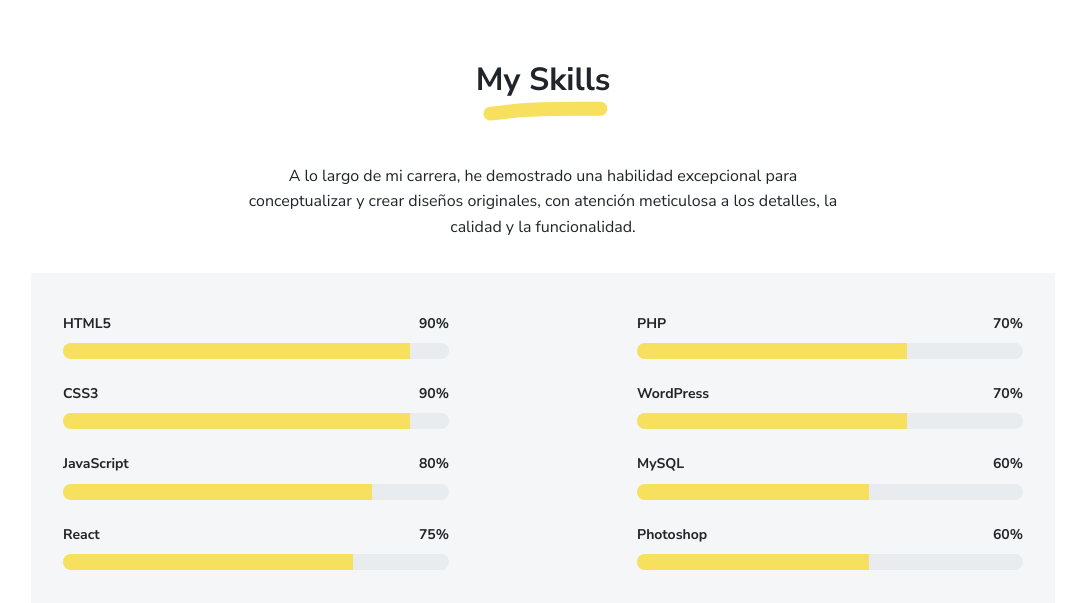
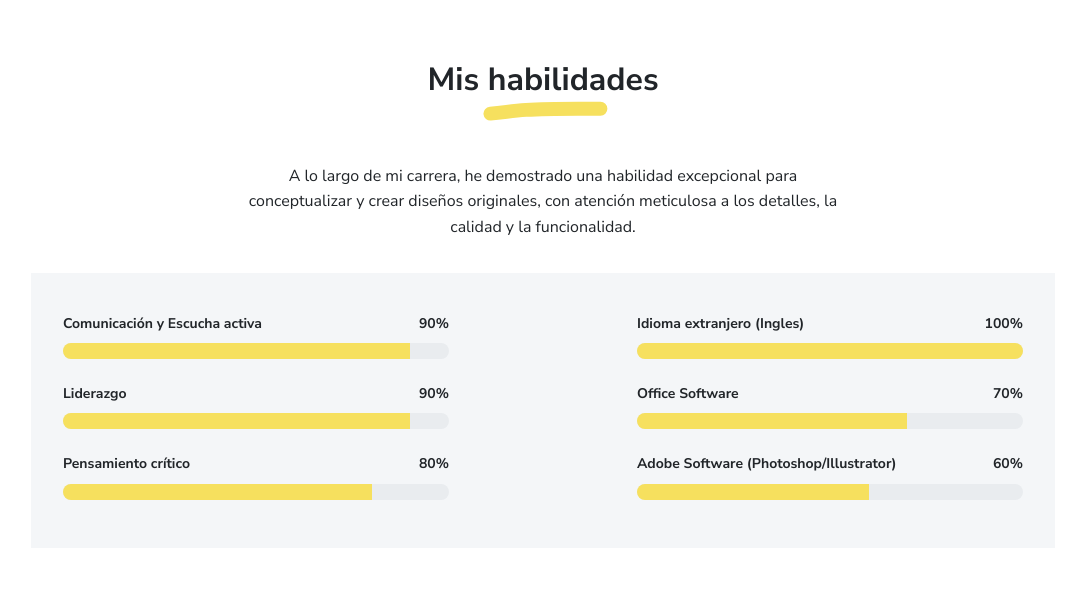
Before and after one commit to cinthyaserra/cinthyaserra.github.io, a plain HTML site: page index.html in a window 1280 px wide. Shown: the part 1237-1840 px from the top of the page, without its empty margins (97-1170 px from the left). Drawn offline with Linux system fonts and the light colour scheme.

Commit message:
Update index.html

```diff
--- a/index.html
+++ b/index.html
@@ -29,7 +29,7 @@
   <body id="top">
     <header class="bg-light">
       <nav class="navbar navbar-expand-lg navbar-light bg-light" id="header-nav" role="navigation">
-        <div class="container"><a class="link-dark navbar-brand site-title mb-0" href="#">Super Folio</a>
+        <div class="container"><a class="link-dark navbar-brand site-title mb-0" href="#">Cinthya Serra</a>
           <button class="navbar-toggler" type="button" data-bs-toggle="collapse" data-bs-target="#navbarSupportedContent" aria-controls="navbarSupportedContent" aria-expanded="false" aria-label="Toggle navigation"><span class="navbar-toggler-icon"></span></button>
           <div class="collapse navbar-collapse" id="navbarSupportedContent">
             <ul class="navbar-nav ms-auto me-2">
@@ -53,7 +53,7 @@
         <div class="col-lg-6">
           <div class="mt-5">
             <p class="lead text-uppercase mb-1">Hola!</p>
-            <h1 class="intro-title marker" data-aos="fade-left" data-aos-delay="50">soy Cinthya Serra</h1>
+            <h1 class="intro-title marker" data-aos="fade-left" data-aos-delay="50">Soy Cinthya Serra</h1>
             <p class="lead fw-normal mt-3" data-aos="fade-up" data-aos-delay="100">Profesional en Diseño de Indumentaria</p>
             <div class="social-nav" data-aos="fade-up" data-aos-delay="200">
               <nav role="navigation">
@@ -63,7 +63,7 @@
                 </ul>
               </nav>
             </div>
-            <div class="mt-3" data-aos="fade-up" data-aos-delay="200"><a class="btn btn-primary shadow-sm mt-1 hover-effect" href="#contact">Get In Touch <i class="fas fa-arrow-right"></i></a></div>
+            <div class="mt-3" data-aos="fade-up" data-aos-delay="200"><a class="btn btn-primary shadow-sm mt-1 hover-effect" href="#contact">Contacto <i class="fas fa-arrow-right"></i></a></div>
           </div>
         </div>
       </div>
@@ -75,7 +75,7 @@
   <div class="container-narrow">
     <div class="row">
       <div class="col-md-6">
-        <h2 class="h4 my-2">Hola! soy Cinthya Serra.</h2>
+        <h2 class="h4 my-2">Hola!, soy Cinthya Serra.</h2>
         <p>Apasionada diseñadora textil de indumentaria con una visión creativa y una habilidad excepcional para dar vida a prendas únicas y vanguardistas. Mi enfoque se caracteriza por la fusión de la estética contemporánea con un profundo respeto por las técnicas tradicionales de confección. Mi trabajo refleja una sensibilidad artística única y una capacidad innata para captar las últimas tendencias de la moda.</p>
         <div class="row mt-3">
           <div class="col-sm-2">
@@ -111,7 +111,7 @@
 <div class="section px-3 px-lg-4 pt-5" id="skills">
   <div class="container-narrow">
     <div class="text-center mb-5">
-      <h2 class="marker marker-center">My Skills</h2>
+      <h2 class="marker marker-center">Mis habilidades</h2>
     </div>
     <div class="text-center">
       <p class="mx-auto mb-3" style="max-width:600px">A lo largo de mi carrera, he demostrado una habilidad excepcional para conceptualizar y crear diseños originales, con atención meticulosa a los detalles, la calidad y la funcionalidad.</p>
@@ -120,51 +120,39 @@
       <div class="row">
         <div class="col-md-5">
           <div class="py-1">
-            <div class="d-flex text-small fw-bolder"><span class="me-auto">HTML5</span><span>90%</span></div>
+            <div class="d-flex text-small fw-bolder"><span class="me-auto">Comunicación y Escucha activa</span><span>90%</span></div>
             <div class="progress my-1">
               <div class="progress-bar bg-primary" role="progressbar" data-aos="zoom-in-right" data-aos-delay="100" data-aos-anchor=".skills-section" style="width: 90%" aria-valuenow="90" aria-valuemin="0" aria-valuemax="100"></div>
             </div>
           </div>
           <div class="py-1">
-            <div class="d-flex text-small fw-bolder"><span class="me-auto">CSS3</span><span>90%</span></div>
+            <div class="d-flex text-small fw-bolder"><span class="me-auto">Liderazgo</span><span>90%</span></div>
             <div class="progress my-1">
               <div class="progress-bar bg-primary" role="progressbar" data-aos="zoom-in-right" data-aos-delay="200" data-aos-anchor=".skills-section" style="width: 90%" aria-valuenow="90" aria-valuemin="0" aria-valuemax="100"></div>
             </div>
           </div>
           <div class="py-1">
-            <div class="d-flex text-small fw-bolder"><span class="me-auto">JavaScript</span><span>80%</span></div>
+            <div class="d-flex text-small fw-bolder"><span class="me-auto">Pensamiento crítico</span><span>80%</span></div>
             <div class="progress my-1">
               <div class="progress-bar bg-primary" role="progressbar" data-aos="zoom-in-right" data-aos-delay="300" data-aos-anchor=".skills-section" style="width: 80%" aria-valuenow="80" aria-valuemin="0" aria-valuemax="100"></div>
-            </div>
-          </div>
-          <div class="py-1">
-            <div class="d-flex text-small fw-bolder"><span class="me-auto">React</span><span>75%</span></div>
-            <div class="progress my-1">
-              <div class="progress-bar bg-primary" role="progressbar" data-aos="zoom-in-right" data-aos-delay="300" data-aos-anchor=".skills-section" style="width: 75%" aria-valuenow="75" aria-valuemin="0" aria-valuemax="100"></div>
             </div>
           </div>
         </div>
         <div class="col-md-5 offset-md-2">
           <div class="py-1">
-            <div class="d-flex text-small fw-bolder"><span class="me-auto">PHP</span><span>70%</span></div>
+            <div class="d-flex text-small fw-bolder"><span class="me-auto">Idioma extranjero (Ingles)</span><span>100%</span></div>
             <div class="progress my-1">
-              <div class="progress-bar bg-primary" role="progressbar" data-aos="zoom-in-right" data-aos-delay="400" data-aos-anchor=".skills-section" style="width: 70%" aria-valuenow="70" aria-valuemin="0" aria-valuemax="100"></div>
+              <div class="progress-bar bg-primary" role="progressbar" data-aos="zoom-in-right" data-aos-delay="400" data-aos-anchor=".skills-section" style="width: 100%" aria-valuenow="100" aria-valuemin="0" aria-valuemax="100"></div>
             </div>
           </div>
           <div class="py-1">
-            <div class="d-flex text-small fw-bolder"><span class="me-auto">WordPress</span><span>70%</span></div>
+            <div class="d-flex text-small fw-bolder"><span class="me-auto">Office Software</span><span>70%</span></div>
             <div class="progress my-1">
               <div class="progress-bar bg-primary" role="progressbar" data-aos="zoom-in-right" data-aos-delay="500" data-aos-anchor=".skills-section" style="width: 70%" aria-valuenow="70" aria-valuemin="0" aria-valuemax="100"></div>
             </div>
           </div>
           <div class="py-1">
-            <div class="d-flex text-small fw-bolder"><span class="me-auto">MySQL</span><span>60%</span></div>
-            <div class="progress my-1">
-              <div class="progress-bar bg-primary" role="progressbar" data-aos="zoom-in-right" data-aos-delay="600" data-aos-anchor=".skills-section" style="width: 60%" aria-valuenow="60" aria-valuemin="0" aria-valuemax="100"></div>
-            </div>
-          </div>
-          <div class="py-1">
-            <div class="d-flex text-small fw-bolder"><span class="me-auto">Photoshop</span><span>60%</span></div>
+            <div class="d-flex text-small fw-bolder"><span class="me-auto">Adobe Software (Photoshop/Illustrator)</span><span>60%</span></div>
             <div class="progress my-1">
               <div class="progress-bar bg-primary" role="progressbar" data-aos="zoom-in-right" data-aos-delay="600" data-aos-anchor=".skills-section" style="width: 60%" aria-valuenow="60" aria-valuemin="0" aria-valuemax="100"></div>
             </div>
@@ -177,7 +165,7 @@
 <div class="section px-2 px-lg-4 pt-5" id="portfolio">
   <div class="container">
     <div class="text-center mb-5">
-      <h2 class="marker marker-center">Portfolio </h2>
+      <h2 class="marker marker-center">Portafolio </h2>
     </div>
     <div class="grid bp-gallery pb-3" data-aos="zoom-in-up" data-aos-delay="100">
       <div class="grid-sizer"></div>
```
